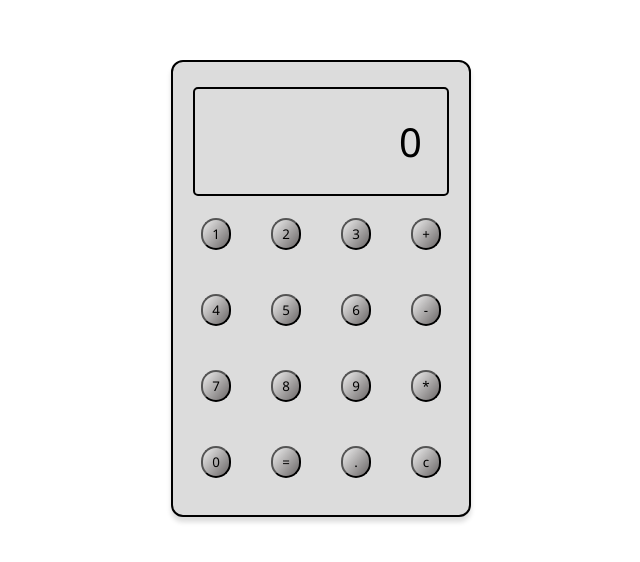
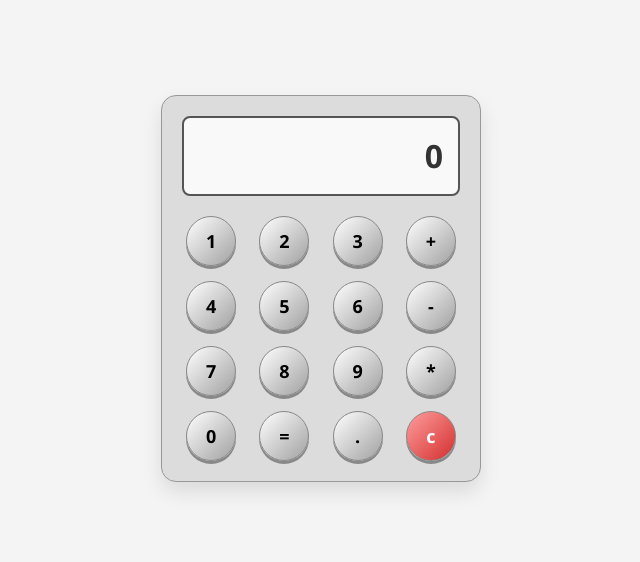
Before and after one commit to gteja8219-sketch/Calculator, a plain HTML site: page index.html in a window 1280 px wide. Shown: the part 112-674 px from the top of the page, without its empty margins (319-959 px from the left). Drawn offline with Linux system fonts and the light colour scheme.

Commit message:
Update style.css

```diff
--- a/style.css
+++ b/style.css
@@ -1,55 +1,75 @@
 *{
-    padding: 0%;
-    margin: 0%;
+    padding: 0;
+    margin: 0;
     box-sizing: border-box;
     font-family: 'Segoe UI', Tahoma, Geneva, Verdana, sans-serif;
 }
-body{
+
+body {
     width: 100%;
     height: 100vh;
     display: flex;
     align-items: center;
     justify-content: center;
-    gap:1.2em;
+    background-color: #f4f4f4; /* Added a slight background for contrast */
 }
+
 .box {
-    width: 300px;
-    padding: 15px;
-    background-color: gainsboro;
-    border-radius: 12px;
-    box-shadow:  0px 5px 5px  gainsboro;
-    border: 2px solid black;
+    width: 320px;
+    padding: 20px;
+    background-color: #dcdcdc; /* gainsboro */
+    border-radius: 15px;
+    box-shadow: 0px 10px 20px rgba(0,0,0,0.1);
+    border: 1px solid #999;
 }
-.box .screen{
+
+.box .screen {
     display: flex;
-    align-items:end;
-    justify-content:end;
-    padding: 25px ;
-    border: 2px solid black;
-    border-radius: 5px;
-    margin: 10px 5px;
+    align-items: center;
+    justify-content: flex-end;
+    height: 80px; /* Fixed height is better for screens */
+    padding: 0 15px;
+    background-color: #f9f9f9;
+    border: 2px solid #555;
+    border-radius: 8px;
+    margin-bottom: 20px;
     overflow: hidden;
-    font-size: 40px;
-    font-weight: 900px;
+    font-size: 32px;
+    font-weight: 700; /* Use numeric values (100-900) without 'px' */
+    color: #333;
 }
-.box .button-container{
+
+.box .button-container {
+    display: grid;
+    /* This creates 4 equal columns */
+    grid-template-columns: repeat(4, 1fr);
+    gap: 15px;
+    justify-items: center;
+}
+
+.box .button-container button {
+    width: 50px;
+    height: 50px;
     display: flex;
     align-items: center;
     justify-content: center;
-    flex-wrap: wrap;
-    gap: 2.5em;
-    margin: 20px 0px;
+    border-radius: 50%; /* Perfect circle */
+    cursor: pointer;
+    border: 1px solid #888;
+    background: linear-gradient(135deg, #ffffff, #a1a1a1);
+    font-size: 18px;
+    font-weight: 600;
+    transition: transform 0.1s ease;
+    box-shadow: 0 3px 0 #888; /* Added a little depth */
 }
-.box .button-container button{
-    width:30px;
-    padding: 5px 5px ;
-    border-radius: 50px;
-    cursor: pointer;
-    background:linear-gradient(130deg,#eee,#6a6666);
-    margin: 2px 0px;
 
+.button-container button:active {
+    transform: scale(0.92);
+    box-shadow: 0 1px 0 #888;
 }
- .button-container button:active{
-    scale: 0.9;
 
+/* Optional: Make the "Equal" or "Clear" buttons stand out */
+.button-container button:last-child {
+    background: linear-gradient(135deg, #ff9d9d, #d32f2f);
+    color: white;
 }
```
